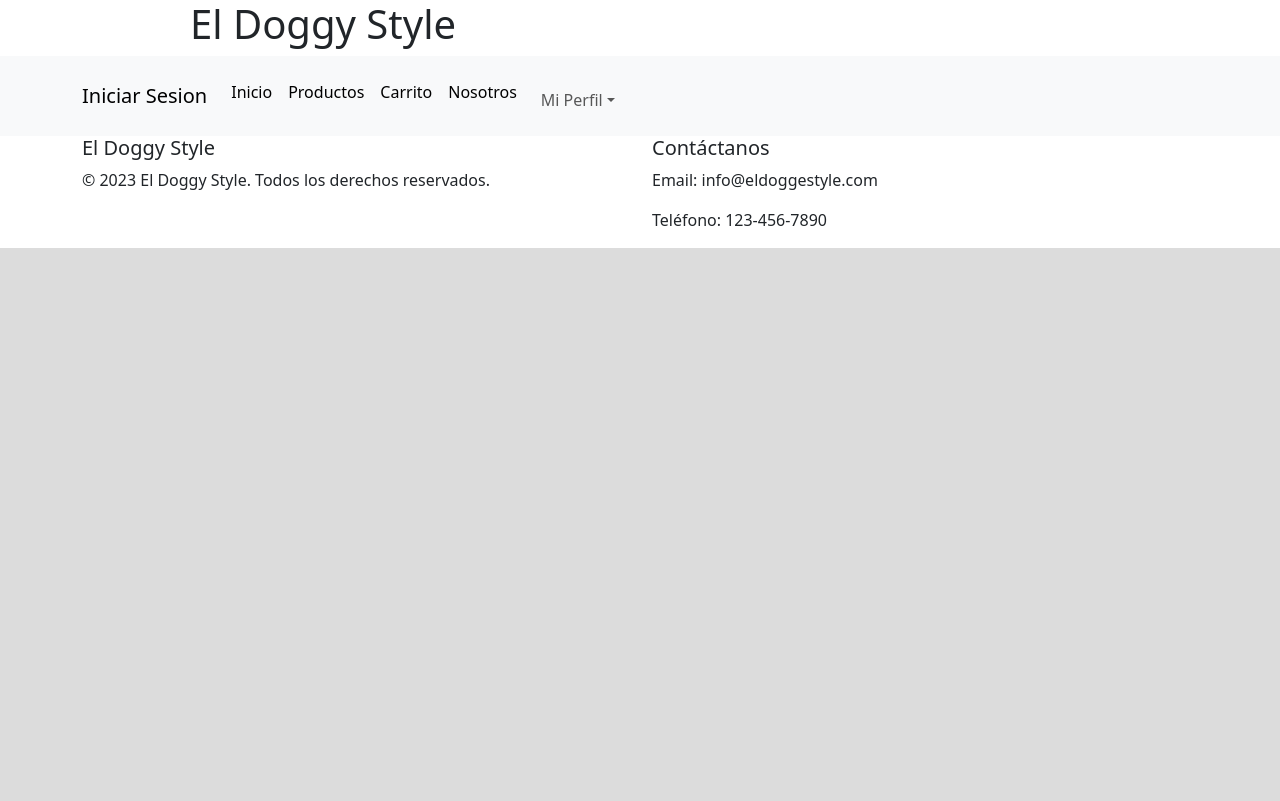
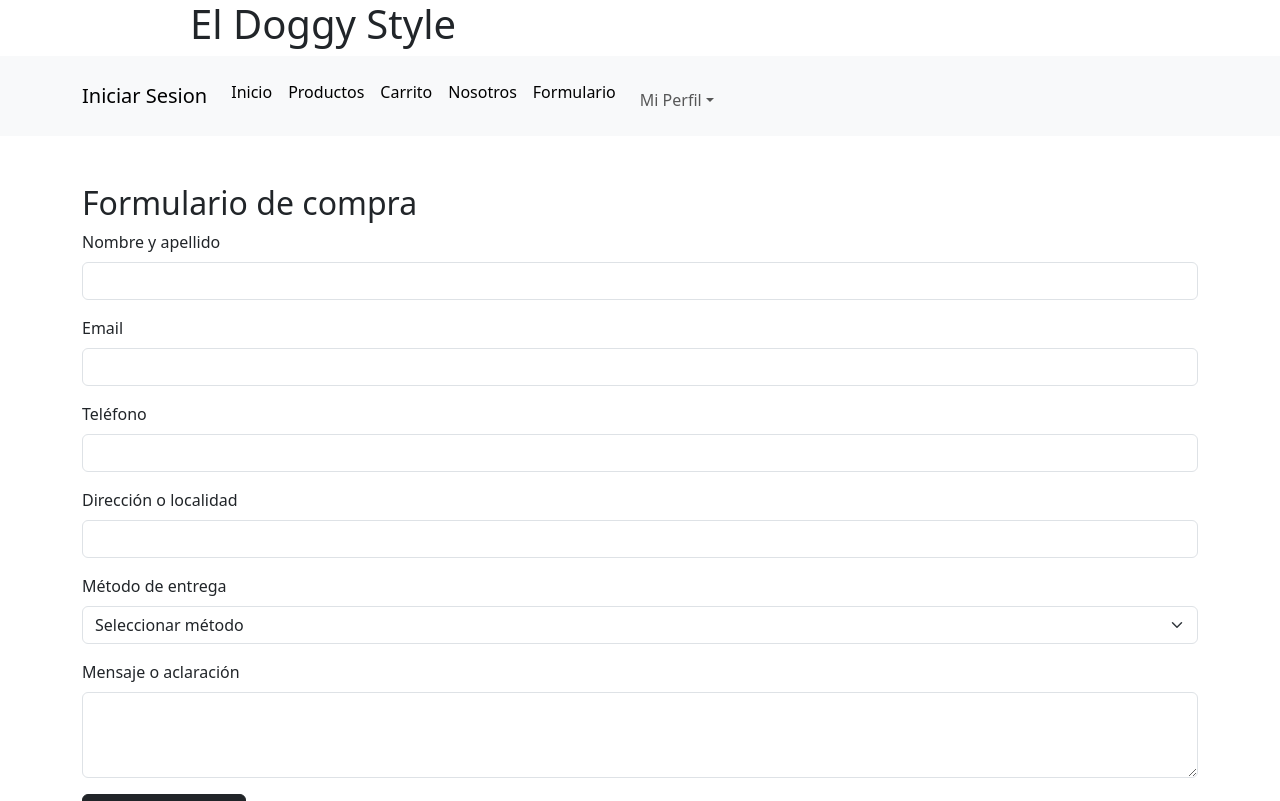
Before and after one commit to agusfmartinez/tp-tienda-online, a React (Vite) app: page /formularioCompra in a window 1280 px wide. Shown: the top 801 px of the page. Built offline with nearby package versions, Linux system fonts and the light colour scheme.

Commit message:
Formulario de prueba

```diff
--- a/src/App.jsx
+++ b/src/App.jsx
@@ -11,7 +11,9 @@ import DatosUsuario from "./pages/DatosUsuario";
 import Nosotros from "./pages/Nosotros";
 import Productos from "./pages/Productos";
 import IniciarSesion from "./pages/IniciarSesion";
+import FormularioCompra from "./components/FormularioCompra";
 import Footer from "./components/Footer";
+
 
 function App() {
   const [count, setCount] = useState(0)
@@ -26,6 +28,7 @@ function App() {
           <Route path="/nosotros" element={<Nosotros/>}/>
           <Route path="/datosUsuario" element={<DatosUsuario/>}/>
           <Route path="/iniciarSesion" element={<IniciarSesion/>}/>
+          <Route path="/formularioCompra" element={<FormularioCompra/>} />
         </Routes>
       <Footer/>
     </main>
--- /dev/null
+++ b/src/components/FormularioCompra.jsx
@@ -0,0 +1,117 @@
+
+import { useState } from "react";
+
+function FormularioCompra() {
+  const [formulario, setFormulario] = useState({
+    nombre: "",
+    email: "",
+    telefono: "",
+    direccion: "",
+    entrega: "",
+    mensaje: "",
+  });
+
+  const handleChange = (e) => {
+    setFormulario({
+      ...formulario,
+      [e.target.name]: e.target.value,
+    });
+  };
+
+  const handleSubmit = (e) => {
+    e.preventDefault();
+
+    console.log(formulario);
+    alert("Formulario enviado correctamente");
+  };
+
+  return (
+    <div className="container my-5">
+      <h2>Formulario de compra</h2>
+
+      <form onSubmit={handleSubmit}>
+        <div className="mb-3">
+          <label className="form-label">Nombre y apellido</label>
+          <input
+            type="text"
+            name="nombre"
+            className="form-control"
+            value={formulario.nombre}
+            onChange={handleChange}
+            required
+          />
+        </div>
+
+        <div className="mb-3">
+          <label className="form-label">Email</label>
+          <input
+            type="email"
+            name="email"
+            className="form-control"
+            value={formulario.email}
+            onChange={handleChange}
+            required
+          />
+        </div>
+
+        <div className="mb-3">
+          <label className="form-label">Teléfono</label>
+          <input
+            type="tel"
+            name="telefono"
+            className="form-control"
+            value={formulario.telefono}
+            onChange={handleChange}
+            required
+          />
+        </div>
+
+        <div className="mb-3">
+          <label className="form-label">Dirección o localidad</label>
+          <input
+            type="text"
+            name="direccion"
+            className="form-control"
+            value={formulario.direccion}
+            onChange={handleChange}
+            required
+          />
+        </div>
+
+        <div className="mb-3">
+          <label className="form-label">Método de entrega</label>
+          <select
+            name="entrega"
+            className="form-select"
+            value={formulario.entrega}
+            onChange={handleChange}
+            required
+          >
+            <option value="">Seleccionar método</option>
+            <option value="domicilio">Envío a domicilio</option>
+            <option value="local">Retiro en el local</option>
+          </select>
+        </div>
+
+        <div className="mb-3">
+          <label className="form-label">
+            Mensaje o aclaración
+          </label>
+          <textarea
+            name="mensaje"
+            className="form-control"
+            rows="3"
+            value={formulario.mensaje}
+            onChange={handleChange}
+          />
+        </div>
+
+        <button type="submit" className="btn btn-dark">
+          Confirmar compra
+        </button>
+      </form>
+    </div>
+  );
+}
+
+export default FormularioCompra;
--- a/src/components/NavBar.jsx
+++ b/src/components/NavBar.jsx
@@ -17,6 +17,7 @@ function AppNavBar() {
             <Nav as={Link} to="/productos" className='botonesNavBar'>Productos</Nav>
             <Nav as={Link} to="/carrito" className='botonesNavBar'>Carrito</Nav>
             <Nav as={Link} to="/nosotros" className='botonesNavBar'>Nosotros</Nav>
+            <Nav as={Link} to="/FormularioCompra" className='botonesNavBar'>Formulario</Nav>
             <NavDropdown title="Mi Perfil" className='botonesNavBar' id="basic-nav-dropdown">
               <NavDropdown.Item as={Link} to="/datosUsuario">Mis Datos</NavDropdown.Item>
               <NavDropdown.Item as={Link} to="/carrito">Mi Carrito</NavDropdown.Item>
```
